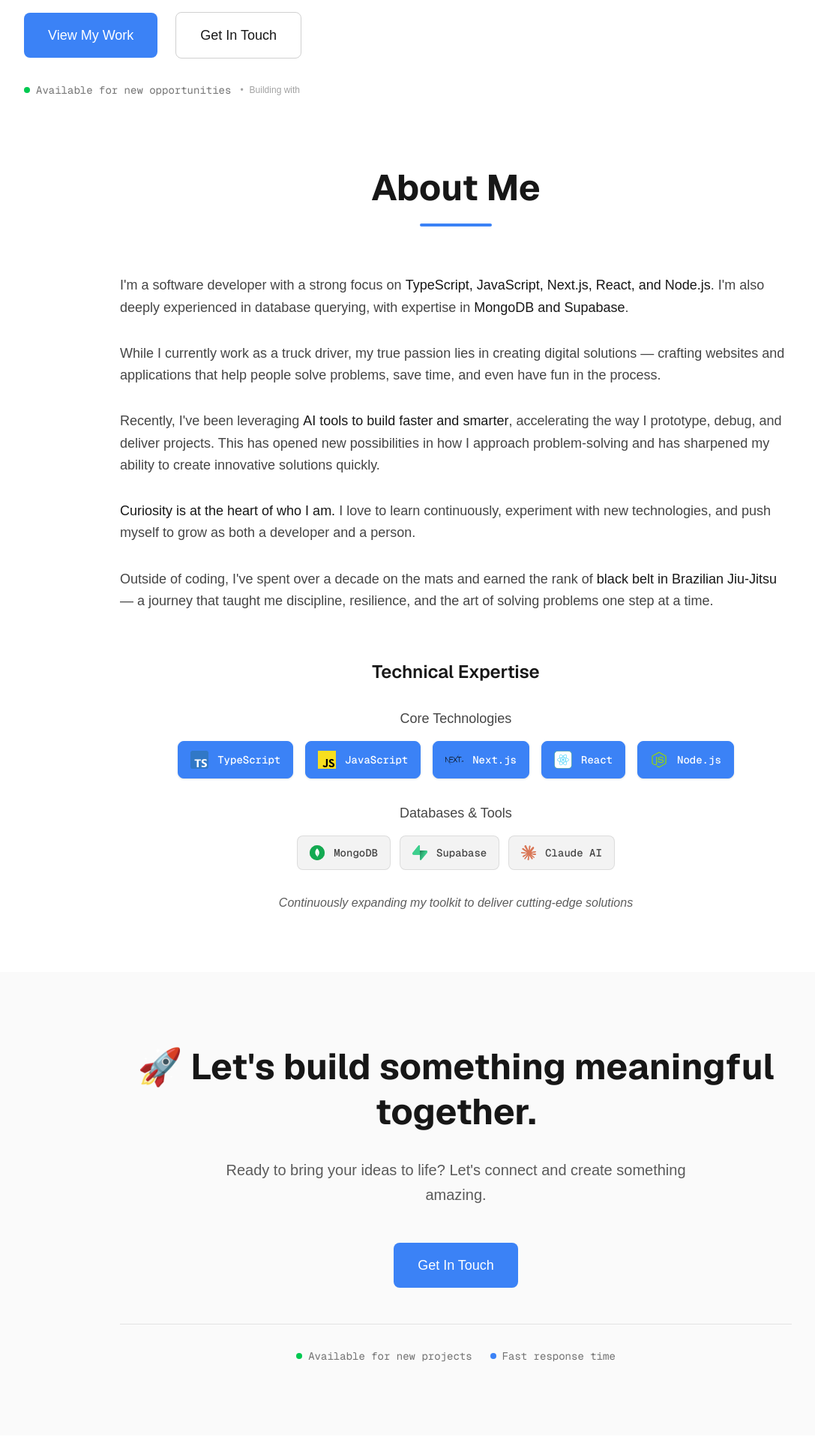
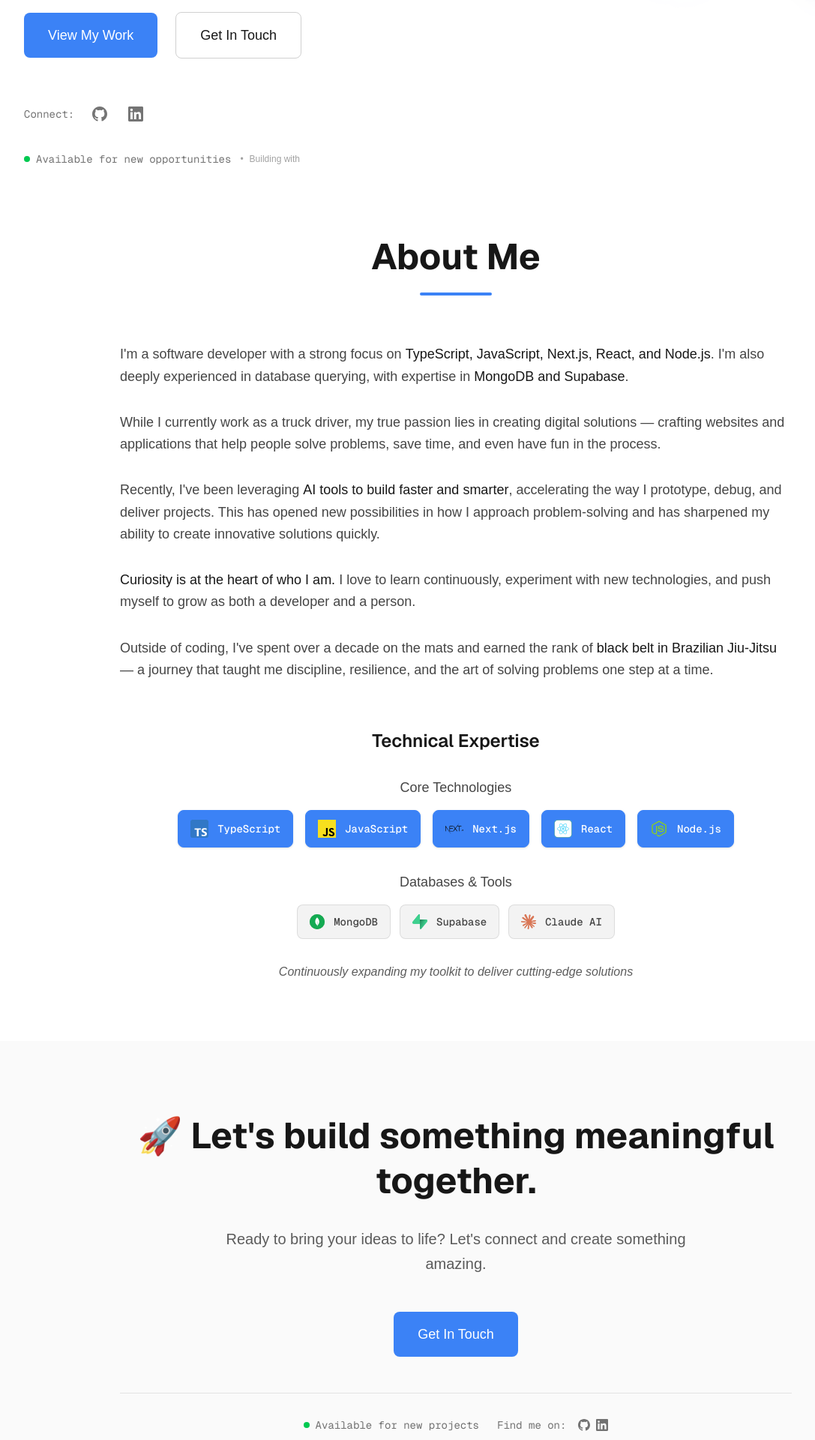
Before and after one commit to mcnutt0316/landing-page, a Next.js app: page / in a window 1280 px wide. Shown: the part 780-2700 px from the top of the page at 75% size, without its empty margins (32-1119 px from the left). Built offline with nearby package versions, Linux system fonts and the light colour scheme.

Commit message:
added links to github and linkedIn

```diff
--- a/src/components/CallToAction.tsx
+++ b/src/components/CallToAction.tsx
@@ -25,8 +25,31 @@
               <span className="text-sm font-mono">Available for new projects</span>
             </div>
             <div className="flex items-center gap-2 text-foreground/60">
-              <div className="w-2 h-2 bg-accent rounded-full"></div>
-              <span className="text-sm font-mono">Fast response time</span>
+              <span className="text-sm font-mono">Find me on:</span>
+              <div className="flex items-center gap-2 ml-2">
+                <a
+                  href="https://github.com/mcnutt0316"
+                  target="_blank"
+                  rel="noopener noreferrer"
+                  className="hover:text-foreground transition-colors duration-200"
+                  aria-label="GitHub Profile"
+                >
+                  <svg className="w-4 h-4" fill="currentColor" viewBox="0 0 24 24">
+                    <path d="M12 0C5.374 0 0 5.373 0 12 0 17.302 3.438 21.8 8.207 23.387c.599.111.793-.261.793-.577v-2.234c-3.338.726-4.033-1.416-4.033-1.416-.546-1.387-1.333-1.756-1.333-1.756-1.089-.745.083-.729.083-.729 1.205.084 1.839 1.237 1.839 1.237 1.07 1.834 2.807 1.304 3.492.997.107-.775.418-1.305.762-1.604-2.665-.305-5.467-1.334-5.467-5.931 0-1.311.469-2.381 1.236-3.221-.124-.303-.535-1.524.117-3.176 0 0 1.008-.322 3.301 1.23A11.509 11.509 0 0112 5.803c1.02.005 2.047.138 3.006.404 2.291-1.552 3.297-1.23 3.297-1.23.653 1.653.242 2.874.118 3.176.77.84 1.235 1.911 1.235 3.221 0 4.609-2.807 5.624-5.479 5.921.43.372.823 1.102.823 2.222v3.293c0 .319.192.694.801.576C20.566 21.797 24 17.3 24 12c0-6.627-5.373-12-12-12z"/>
+                  </svg>
+                </a>
+                <a
+                  href="https://www.linkedin.com/in/corey-mcnutt-bs-098b25205/"
+                  target="_blank"
+                  rel="noopener noreferrer"
+                  className="hover:text-foreground transition-colors duration-200"
+                  aria-label="LinkedIn Profile"
+                >
+                  <svg className="w-4 h-4" fill="currentColor" viewBox="0 0 24 24">
+                    <path d="M20.447 20.452h-3.554v-5.569c0-1.328-.027-3.037-1.852-3.037-1.853 0-2.136 1.445-2.136 2.939v5.667H9.351V9h3.414v1.561h.046c.477-.9 1.637-1.85 3.37-1.85 3.601 0 4.267 2.37 4.267 5.455v6.286zM5.337 7.433a2.062 2.062 0 01-2.063-2.065 2.064 2.064 0 112.063 2.065zm1.782 13.019H3.555V9h3.564v11.452zM22.225 0H1.771C.792 0 0 .774 0 1.729v20.542C0 23.227.792 24 1.771 24h20.451C23.2 24 24 23.227 24 22.271V1.729C24 .774 23.2 0 22.222 0h.003z"/>
+                  </svg>
+                </a>
+              </div>
             </div>
           </div>
         </div>
--- a/src/components/Hero.tsx
+++ b/src/components/Hero.tsx
@@ -46,6 +46,37 @@
               <button className="inline-flex items-center justify-center px-6 py-3 sm:px-8 sm:py-4 text-base sm:text-lg font-medium rounded-lg border border-foreground/20 text-foreground hover:bg-foreground/5 focus:outline-none focus:ring-2 focus:ring-foreground/20 focus:ring-offset-2 focus:ring-offset-background transition-colors duration-200">
                 Get In Touch
               </button>
+            </div>
+
+            {/* Social Links */}
+            <div className="flex items-center justify-center lg:justify-start gap-6 pt-6">
+              <div className="flex items-center gap-4">
+                <span className="text-sm text-foreground/60 font-mono">Connect:</span>
+                <div className="flex items-center gap-3">
+                  <a
+                    href="https://github.com/mcnutt0316"
+                    target="_blank"
+                    rel="noopener noreferrer"
+                    className="group p-2 rounded-full hover:bg-foreground/5 focus:outline-none focus:ring-2 focus:ring-foreground/20 focus:ring-offset-2 focus:ring-offset-background transition-colors duration-200"
+                    aria-label="GitHub Profile"
+                  >
+                    <svg className="w-5 h-5 text-foreground/60 group-hover:text-foreground transition-colors duration-200" fill="currentColor" viewBox="0 0 24 24">
+                      <path d="M12 0C5.374 0 0 5.373 0 12 0 17.302 3.438 21.8 8.207 23.387c.599.111.793-.261.793-.577v-2.234c-3.338.726-4.033-1.416-4.033-1.416-.546-1.387-1.333-1.756-1.333-1.756-1.089-.745.083-.729.083-.729 1.205.084 1.839 1.237 1.839 1.237 1.07 1.834 2.807 1.304 3.492.997.107-.775.418-1.305.762-1.604-2.665-.305-5.467-1.334-5.467-5.931 0-1.311.469-2.381 1.236-3.221-.124-.303-.535-1.524.117-3.176 0 0 1.008-.322 3.301 1.23A11.509 11.509 0 0112 5.803c1.02.005 2.047.138 3.006.404 2.291-1.552 3.297-1.23 3.297-1.23.653 1.653.242 2.874.118 3.176.77.84 1.235 1.911 1.235 3.221 0 4.609-2.807 5.624-5.479 5.921.43.372.823 1.102.823 2.222v3.293c0 .319.192.694.801.576C20.566 21.797 24 17.3 24 12c0-6.627-5.373-12-12-12z"/>
+                    </svg>
+                  </a>
+                  <a
+                    href="https://www.linkedin.com/in/corey-mcnutt-bs-098b25205/"
+                    target="_blank"
+                    rel="noopener noreferrer"
+                    className="group p-2 rounded-full hover:bg-foreground/5 focus:outline-none focus:ring-2 focus:ring-foreground/20 focus:ring-offset-2 focus:ring-offset-background transition-colors duration-200"
+                    aria-label="LinkedIn Profile"
+                  >
+                    <svg className="w-5 h-5 text-foreground/60 group-hover:text-foreground transition-colors duration-200" fill="currentColor" viewBox="0 0 24 24">
+                      <path d="M20.447 20.452h-3.554v-5.569c0-1.328-.027-3.037-1.852-3.037-1.853 0-2.136 1.445-2.136 2.939v5.667H9.351V9h3.414v1.561h.046c.477-.9 1.637-1.85 3.37-1.85 3.601 0 4.267 2.37 4.267 5.455v6.286zM5.337 7.433a2.062 2.062 0 01-2.063-2.065 2.064 2.064 0 112.063 2.065zm1.782 13.019H3.555V9h3.564v11.452zM22.225 0H1.771C.792 0 0 .774 0 1.729v20.542C0 23.227.792 24 1.771 24h20.451C23.2 24 24 23.227 24 22.271V1.729C24 .774 23.2 0 22.222 0h.003z"/>
+                    </svg>
+                  </a>
+                </div>
+              </div>
             </div>
 
             {/* Enhanced Status Indicator with Tech Showcase */}
```
